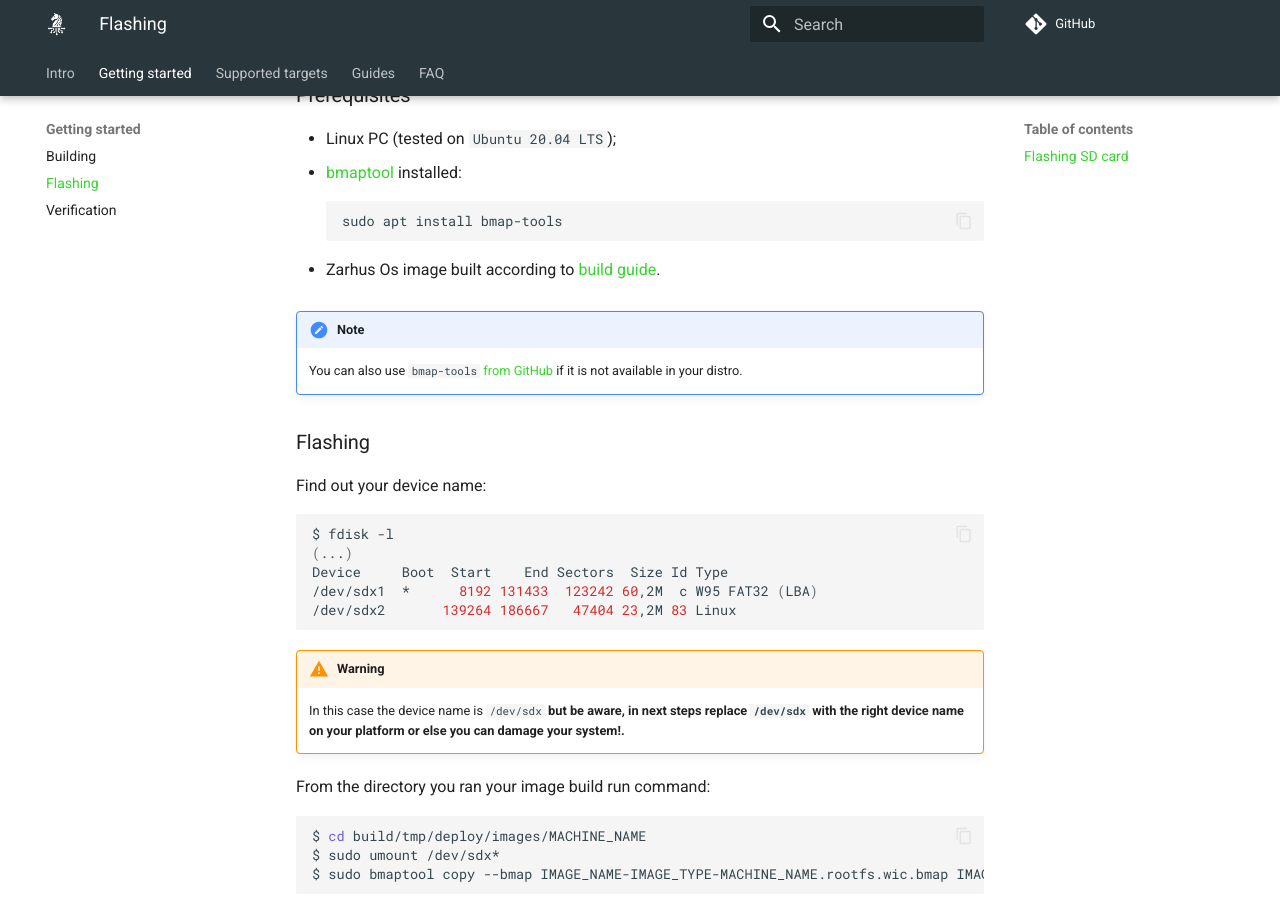
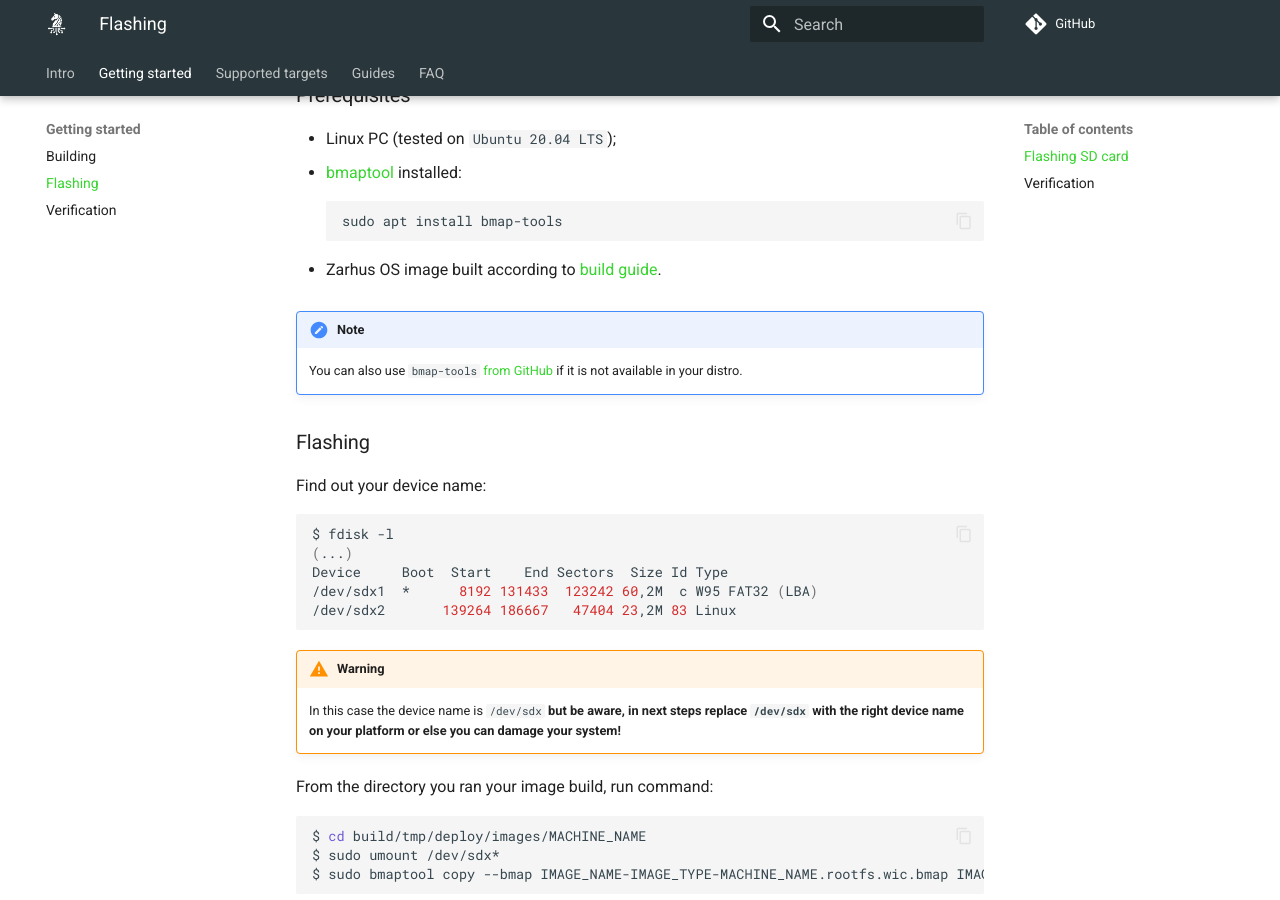
Before and after one commit to zarhus/docs, an MkDocs documentation site: the page built from docs/getting-started/flashing.md, in a window 1280 px wide and 900 px high, scrolled down 373 px. Built offline with MkDocs 1.6.1 and Material for MkDocs 9.7.7, drawn with Linux system fonts in a browser that asks for light colours; comment, search, counter and statistics services are not loaded.

Commit message:
docs: fix typos
Reviewed-by: Artur Raglis <artur.raglis@3mdeb.com>
Signed-off-by: Daniil Klimuk <daniil.klimuk@3mdeb.com>

````diff
--- a/docs/getting-started/flashing.md
+++ b/docs/getting-started/flashing.md
@@ -19,7 +19,7 @@ This section demonstrates how to flash a Zarhus OS image on the SD card.
     sudo apt install bmap-tools
     ```
 
-* Zarhus Os image built according to [build guide](./building.md).
+* Zarhus OS image built according to [build guide](./building.md).
 
 !!! note
 
@@ -43,9 +43,9 @@ Device     Boot  Start    End Sectors  Size Id Type
 
     In this case the device name is `/dev/sdx` **but be aware, in next steps
     replace `/dev/sdx` with the right device name on your platform or else you
-    can damage your system!.**
+    can damage your system!**
 
-From the directory you ran your image build run command:
+From the directory you ran your image build, run command:
 
 ```shell
 $ cd build/tmp/deploy/images/MACHINE_NAME
@@ -70,7 +70,7 @@ bmaptool: info: synchronizing '/dev/sdx'
 bmaptool: info: copying time: 11.1s, copying speed 15.1 MiB/sec
 ```
 
-# Verification
+## Verification
 
 After the SD card has been flashed with your image, the partitions (at least
 `rootfs` partition) should  be mountable. So, you can mount a partition and
````
Also changed, not shown: docs/getting-started/verification.md (+1 -1 lines), docs/guides/managing-layers.md (+2 -1 lines), docs/guides/managing-packages.md (+3 -3 lines), docs/supported-targets/radxa-cm3.md (+3 -3 lines).
